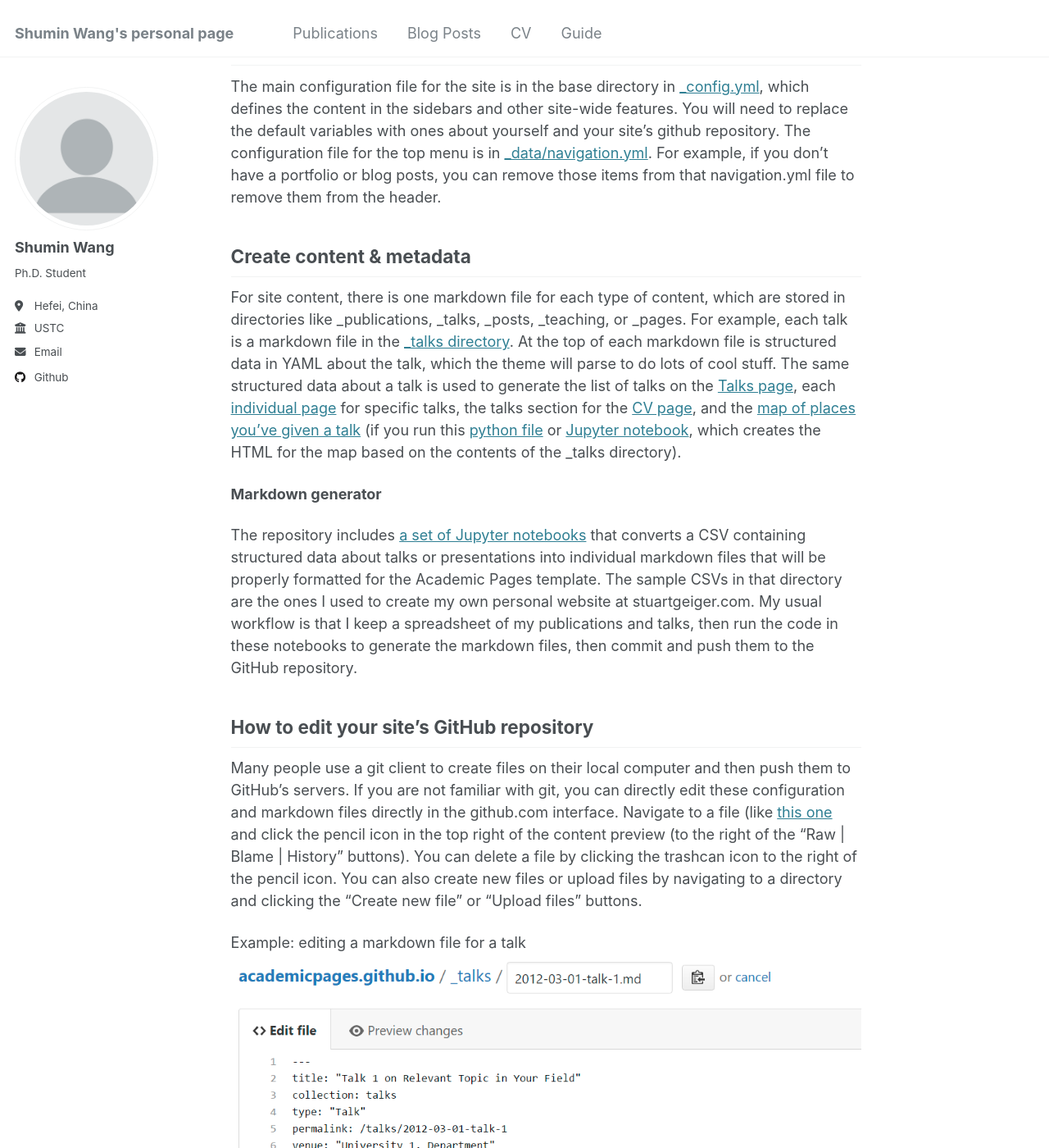
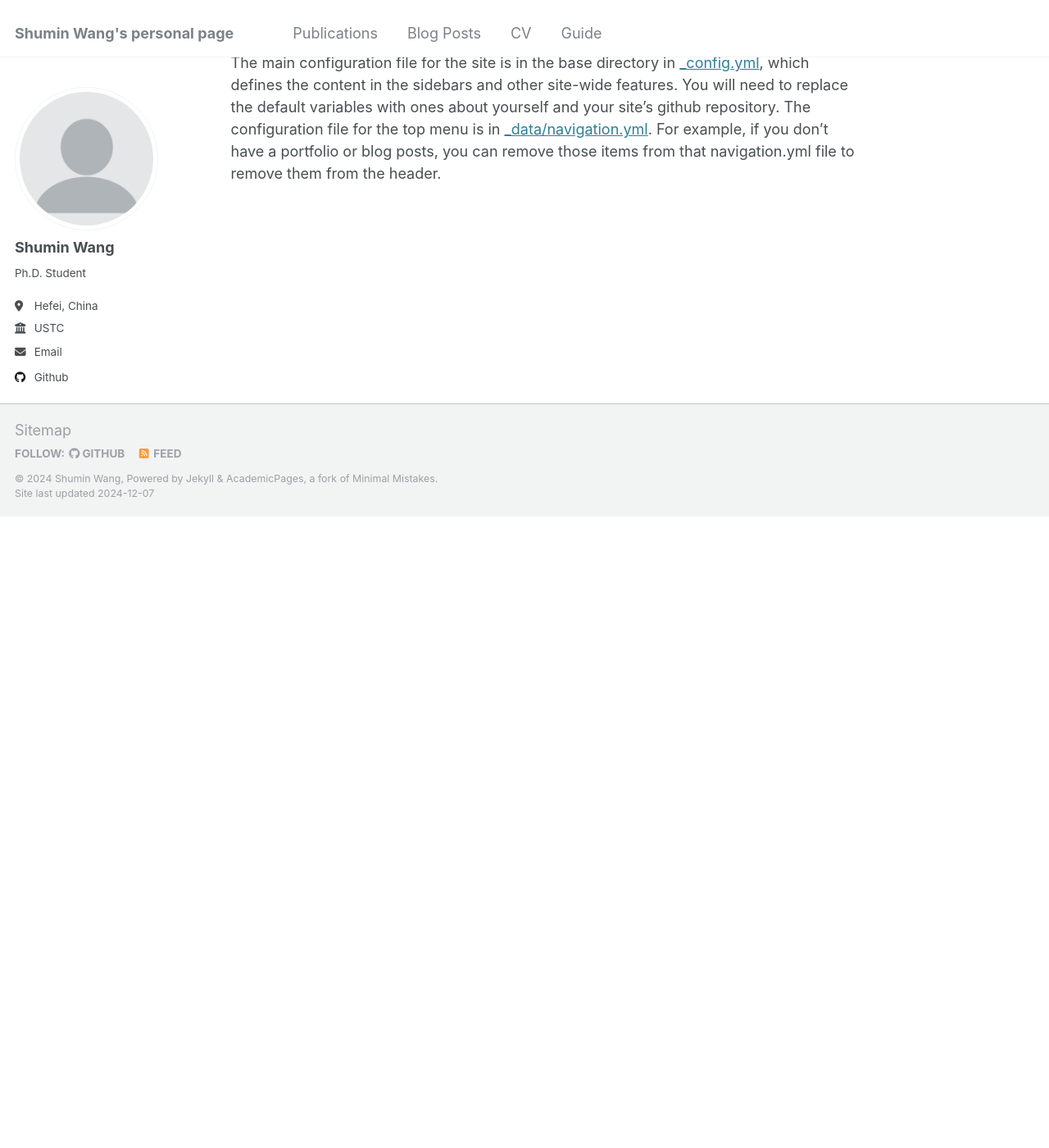
Before and after one commit to shuminwang-ai/shuminwang-ai.github.io, a Jekyll site: the page built from _pages/about.md, in a window 1280 px wide and 1400 px high, scrolled down 1394 px. Shown: the whole window at 82% size. Built offline with Jekyll 4.4.1, drawn with Linux system fonts in a browser that asks for light colours; after the commit the page ends 2024 px from its top, so only the background shows below that; some of the changed text lies outside the part shown.

Commit message:
Update about.md

```diff
--- a/_pages/about.md
+++ b/_pages/about.md
@@ -1,6 +1,6 @@
 ---
 permalink: /
-title: "Academic Pages is a ready-to-fork GitHub Pages template for academic personal websites"
+title: "About Me"
 author_profile: true
 redirect_from:
   - /about/
@@ -9,13 +9,13 @@ redirect_from:
 
 This is the front page of a website that is powered by the [Academic Pages template](https://github.com/academicpages/academicpages.github.io) and hosted on GitHub pages. [GitHub pages](https://pages.github.com) is a free service in which websites are built and hosted from code and data stored in a GitHub repository, automatically updating when a new commit is made to the repository. This template was forked from the [Minimal Mistakes Jekyll Theme](https://mmistakes.github.io/minimal-mistakes/) created by Michael Rose, and then extended to support the kinds of content that academics have: publications, talks, teaching, a portfolio, blog posts, and a dynamically-generated CV. You can fork [this template](https://github.com/academicpages/academicpages.github.io) right now, modify the configuration and markdown files, add your own PDFs and other content, and have your own site for free, with no ads!
 
-A data-driven personal website
+Research Interests
 ======
 Like many other Jekyll-based GitHub Pages templates, Academic Pages makes you separate the website's content from its form. The content & metadata of your website are in structured markdown files, while various other files constitute the theme, specifying how to transform that content & metadata into HTML pages. You keep these various markdown (.md), YAML (.yml), HTML, and CSS files in a public GitHub repository. Each time you commit and push an update to the repository, the [GitHub pages](https://pages.github.com/) service creates static HTML pages based on these files, which are hosted on GitHub's servers free of charge.
 
 Many of the features of dynamic content management systems (like Wordpress) can be achieved in this fashion, using a fraction of the computational resources and with far less vulnerability to hacking and DDoSing. You can also modify the theme to your heart's content without touching the content of your site. If you get to a point where you've broken something in Jekyll/HTML/CSS beyond repair, your markdown files describing your talks, publications, etc. are safe. You can rollback the changes or even delete the repository and start over - just be sure to save the markdown files! Finally, you can also write scripts that process the structured data on the site, such as [this one](https://github.com/academicpages/academicpages.github.io/blob/master/talkmap.ipynb) that analyzes metadata in pages about talks to display [a map of every location you've given a talk](https://academicpages.github.io/talkmap.html).
 
-Getting started
+Education and Connections
 ======
 1. Register a GitHub account if you don't have one and confirm your e-mail (required!)
 1. Fork [this template](https://github.com/academicpages/academicpages.github.io) by clicking the "Use this template" button in the top right.
@@ -24,26 +24,6 @@ Getting started
 1. Upload any files (like PDFs, .zip files, etc.) to the files/ directory. They will appear at https://[your GitHub username].github.io/files/example.pdf.
 1. Check status by going to the repository settings, in the "GitHub pages" section
 
-Site-wide configuration
+Publications
 ------
 The main configuration file for the site is in the base directory in [_config.yml](https://github.com/academicpages/academicpages.github.io/blob/master/_config.yml), which defines the content in the sidebars and other site-wide features. You will need to replace the default variables with ones about yourself and your site's github repository. The configuration file for the top menu is in [_data/navigation.yml](https://github.com/academicpages/academicpages.github.io/blob/master/_data/navigation.yml). For example, if you don't have a portfolio or blog posts, you can remove those items from that navigation.yml file to remove them from the header.
-
-Create content & metadata
-------
-For site content, there is one markdown file for each type of content, which are stored in directories like _publications, _talks, _posts, _teaching, or _pages. For example, each talk is a markdown file in the [_talks directory](https://github.com/academicpages/academicpages.github.io/tree/master/_talks). At the top of each markdown file is structured data in YAML about the talk, which the theme will parse to do lots of cool stuff. The same structured data about a talk is used to generate the list of talks on the [Talks page](https://academicpages.github.io/talks), each [individual page](https://academicpages.github.io/talks/2012-03-01-talk-1) for specific talks, the talks section for the [CV page](https://academicpages.github.io/cv), and the [map of places you've given a talk](https://academicpages.github.io/talkmap.html) (if you run this [python file](https://github.com/academicpages/academicpages.github.io/blob/master/talkmap.py) or [Jupyter notebook](https://github.com/academicpages/academicpages.github.io/blob/master/talkmap.ipynb), which creates the HTML for the map based on the contents of the _talks directory).
-
-**Markdown generator**
-
-The repository includes [a set of Jupyter notebooks](https://github.com/academicpages/academicpages.github.io/tree/master/markdown_generator
-) that converts a CSV containing structured data about talks or presentations into individual markdown files that will be properly formatted for the Academic Pages template. The sample CSVs in that directory are the ones I used to create my own personal website at stuartgeiger.com. My usual workflow is that I keep a spreadsheet of my publications and talks, then run the code in these notebooks to generate the markdown files, then commit and push them to the GitHub repository.
-
-How to edit your site's GitHub repository
-------
-Many people use a git client to create files on their local computer and then push them to GitHub's servers. If you are not familiar with git, you can directly edit these configuration and markdown files directly in the github.com interface. Navigate to a file (like [this one](https://github.com/academicpages/academicpages.github.io/blob/master/_talks/2012-03-01-talk-1.md) and click the pencil icon in the top right of the content preview (to the right of the "Raw | Blame | History" buttons). You can delete a file by clicking the trashcan icon to the right of the pencil icon. You can also create new files or upload files by navigating to a directory and clicking the "Create new file" or "Upload files" buttons.
-
-Example: editing a markdown file for a talk
-![Editing a markdown file for a talk](/images/editing-talk.png)
-
-For more info
-------
-More info about configuring Academic Pages can be found in [the guide](https://academicpages.github.io/markdown/), the [growing wiki](https://github.com/academicpages/academicpages.github.io/wiki), and you can always [ask a question on GitHub](https://github.com/academicpages/academicpages.github.io/discussions). The [guides for the Minimal Mistakes theme](https://mmistakes.github.io/minimal-mistakes/docs/configuration/) (which this theme was forked from) might also be helpful.
```
